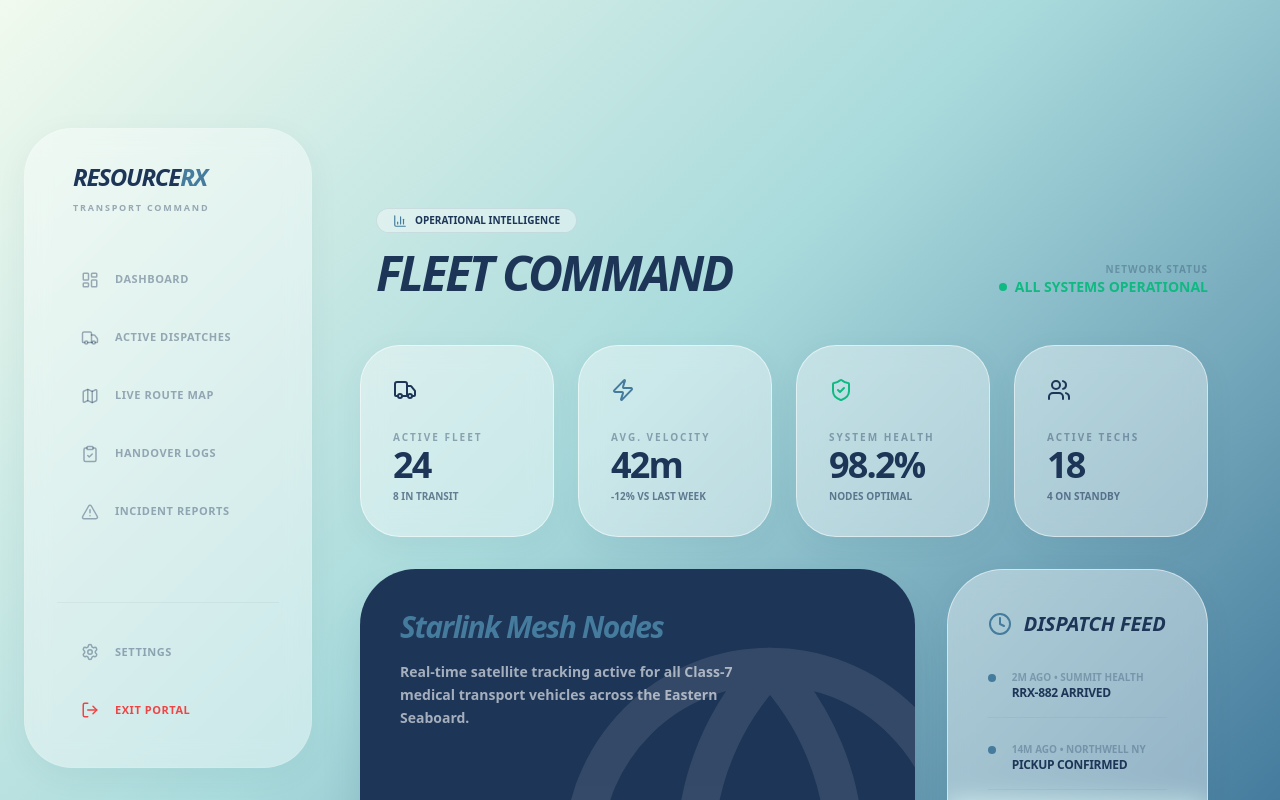
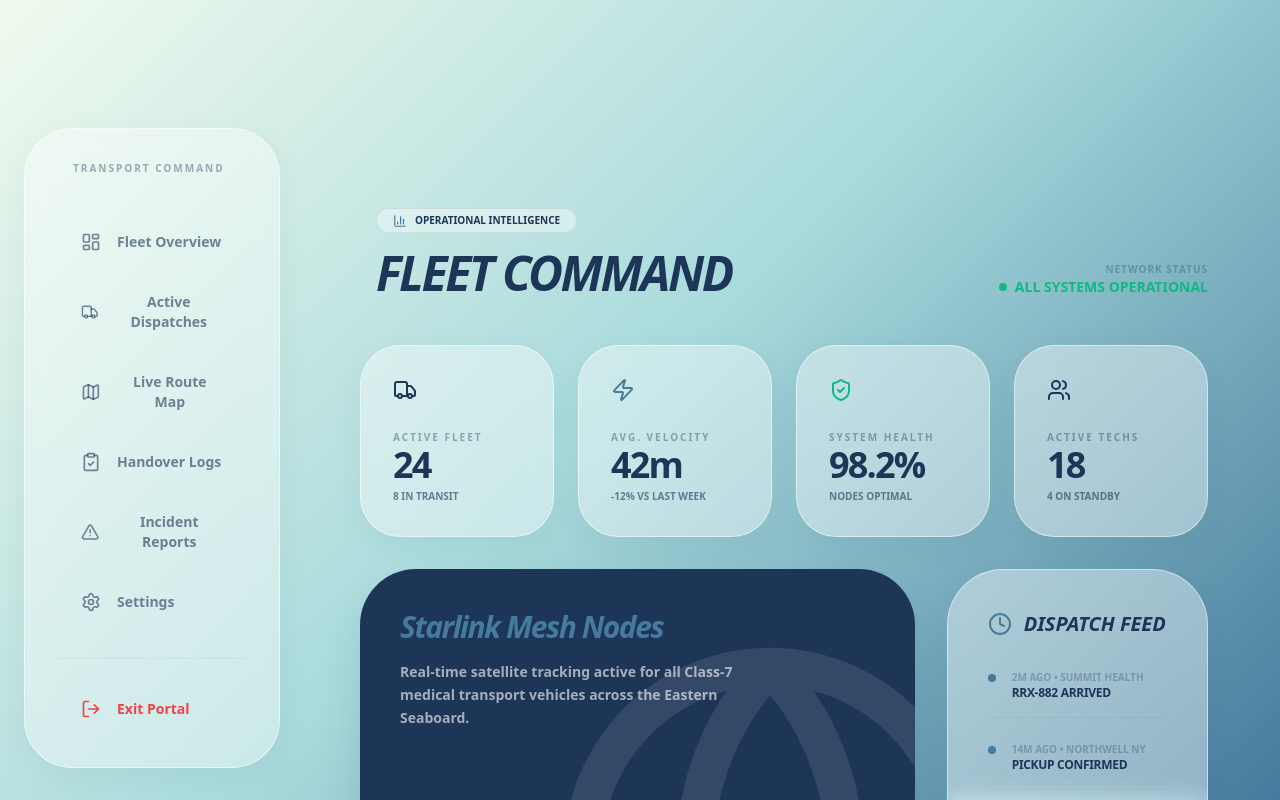
Before and after one commit to DharmiSapariya/ResourceRX, a React (Vite) app: page /logistics in a window 1280 px wide. Shown: the top 800 px of the page. Built offline with nearby package versions, Linux system fonts and the light colour scheme.

Commit message:
feat: add LogisticsSettings link to LogisticsSideBar

```diff
--- a/src/components/LogisticsSideBar.jsx
+++ b/src/components/LogisticsSideBar.jsx
@@ -10,34 +10,26 @@ import {
   Settings
 } from 'lucide-react';
 
+// Renamed function to LogisticsSideBar to match your file name 'LogisticsSideBar.jsx'
 export default function LogisticsSideBar() {
   const navigate = useNavigate();
   const location = useLocation();
 
   const menuItems = [
-    { name: 'Dashboard', icon: LayoutDashboard, path: '/logistics/dashboard' },
+    { name: 'Fleet Overview', icon: LayoutDashboard, path: '/logistics/dashboard' },
     { name: 'Active Dispatches', icon: Truck, path: '/logistics/active' },
     { name: 'Live Route Map', icon: Map, path: '/logistics/map' },
     { name: 'Handover Logs', icon: ClipboardCheck, path: '/logistics/logs' },
     { name: 'Incident Reports', icon: AlertTriangle, path: '/logistics/incident' },
+    { name: 'Settings', icon: Settings, path: '/logistics/settings' }
   ];
 
   return (
-    <div className="fixed left-6 top-32 bottom-8 w-72 glass-panel rounded-[3rem] p-8 flex flex-col z-50 border-r border-white/10">
-
-      {/* LOGO SPACE */}
-      <div className="mb-10 px-4 flex flex-col items-start">
-        <div className="mb-2 cursor-pointer" onClick={() => navigate('/logistics/dashboard')}>
-          <h1 className="text-2xl font-black tracking-tighter italic text-[#1d3557]">
-            RESOURCE<span className="text-secondary">RX</span>
-          </h1>
-        </div>
-        <p className="text-[9px] font-black uppercase tracking-[0.2em] opacity-40 text-[#1d3557]">
-          Transport Command
-        </p>
+    <div className="fixed left-6 top-32 bottom-8 w-64 glass-panel rounded-[3rem] p-8 flex flex-col z-50">
+      <div className="mb-10 px-4">
+        <p className="text-[10px] font-black uppercase tracking-[0.2em] opacity-40">Transport Command</p>
       </div>
 
-      {/* NAVIGATION */}
       <nav className="flex-1 space-y-2">
         {menuItems.map((item) => {
           const Icon = item.icon;
@@ -46,29 +38,20 @@ export default function LogisticsSideBar() {
             <button
               key={item.name}
               onClick={() => navigate(item.path)}
-              className={`w-full flex items-center gap-4 px-6 py-4 rounded-2xl font-black text-[11px] uppercase tracking-wider transition-all duration-300 ${
-                isActive
-                ? 'bg-[#1d3557] text-white shadow-xl shadow-[#1d3557]/20 scale-[1.02]'
-                : 'text-[#1d3557]/40 hover:text-[#1d3557] hover:bg-white/50'
+              className={`w-full flex items-center gap-4 px-6 py-4 rounded-2xl font-bold text-sm transition-all ${
+                isActive ? 'bg-primary text-white shadow-lg shadow-primary/20' : 'hover:bg-white/50 text-primary/60'
               }`}
             >
-              <Icon size={18} className={isActive ? "text-secondary" : ""} />
+              <Icon size={20} />
               {item.name}
             </button>
           );
         })}
       </nav>
 
-      {/* FOOTER ACTIONS */}
-      <div className="pt-6 border-t border-[#1d3557]/5 space-y-2">
-        <button className="w-full flex items-center gap-4 px-6 py-4 rounded-2xl font-black text-[11px] uppercase tracking-wider text-[#1d3557]/40 hover:text-[#1d3557] hover:bg-white/50 transition-all">
-          <Settings size={18} /> Settings
-        </button>
-        <button
-          onClick={() => navigate('/')}
-          className="w-full flex items-center gap-4 px-6 py-4 rounded-2xl font-black text-[11px] uppercase tracking-wider text-red-500 hover:bg-red-500/10 transition-all"
-        >
-          <LogOut size={18} /> Exit Portal
+      <div className="pt-6 border-t border-primary/5 space-y-2">
+        <button onClick={() => navigate('/')} className="w-full flex items-center gap-4 px-6 py-4 rounded-2xl font-bold text-sm text-red-500 hover:bg-red-50">
+          <LogOut size={20} /> Exit Portal
         </button>
       </div>
     </div>
```
